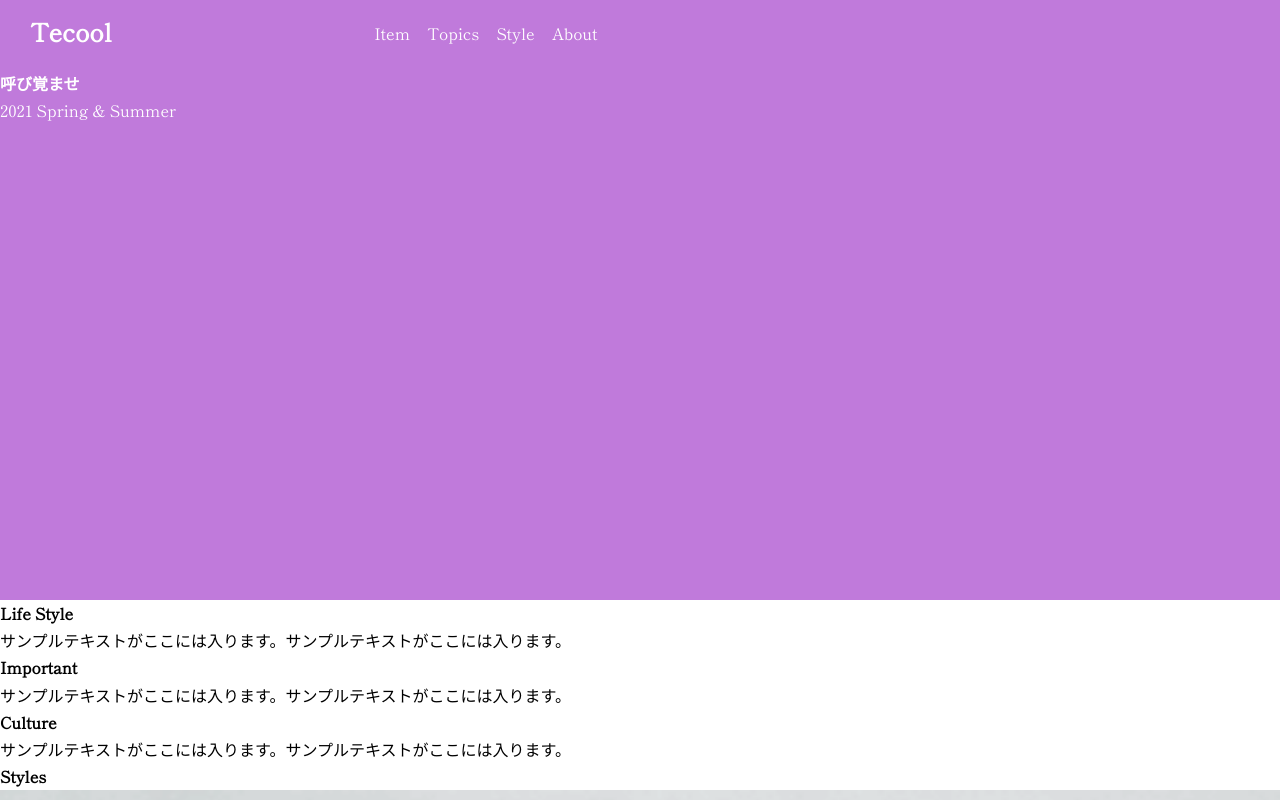
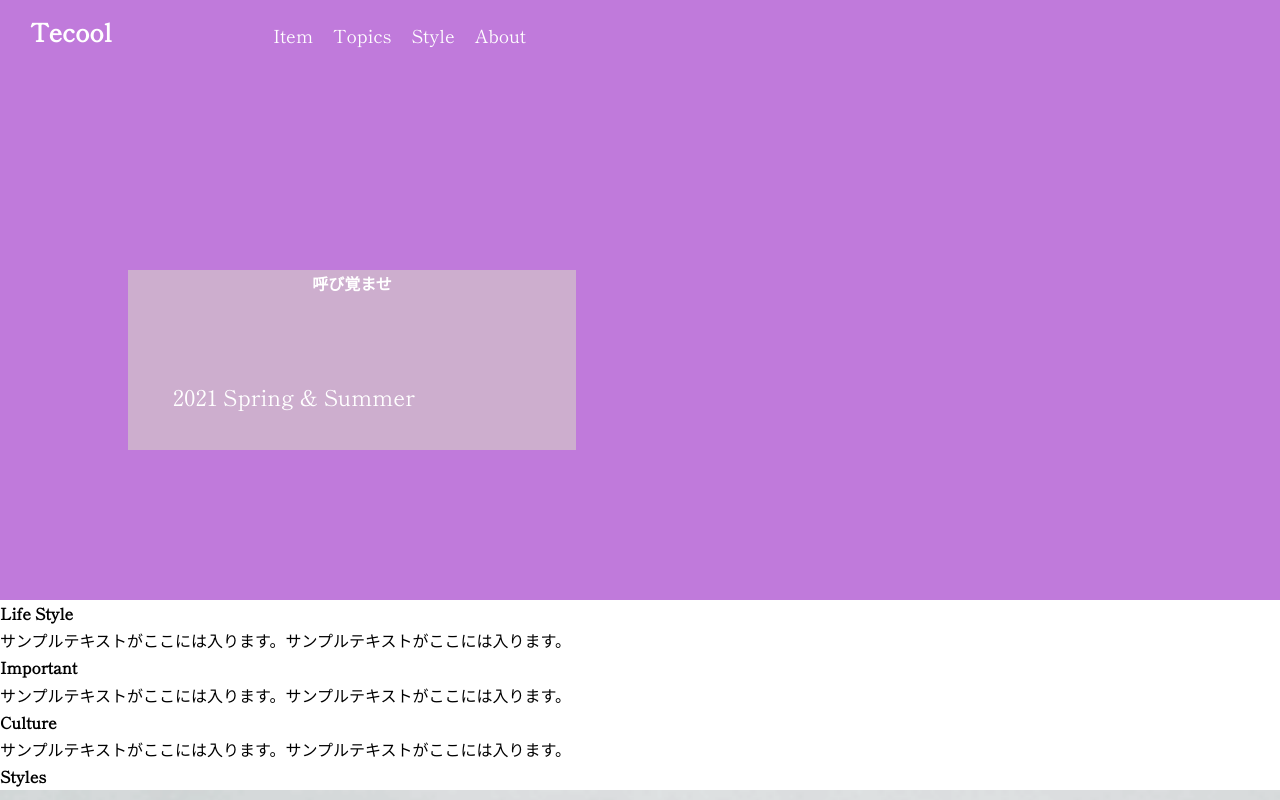
Before and after one commit to Niimura001/homework_2021.10.12, a plain HTML site: page homework_2021.10.12/index.html in a window 1280 px wide. Shown: the top 800 px of the page. Drawn offline with Linux system fonts and the light colour scheme.

Commit message:
Add files via upload

```diff
--- a/homework_2021.10.12/css/style.css
+++ b/homework_2021.10.12/css/style.css
@@ -25,6 +25,7 @@ img {
   background-color: rgb(192, 122, 219);
   height: 600px;
   color: #fff;
+  position: relative;
   /*background: url(../img/firstview.png)no-repeat;
   background-size: cover;
   background-position: center right;*/
@@ -38,11 +39,28 @@ img {
 }
 .header-ttl {
   font-size: 25px;
+  margin-right: 20px;
 }
 .header-nav-list {
   display: flex;
 }
 .header-nav-item {
-  padding-right: 10%;
+  padding-right: 20px;
   padding-top: 10px;
+  font-size: 18px;
 }
+.firstview-ttl {
+  position: absolute;
+  height: 30%;
+  width: 35%;
+  top: 45%;
+  left: 10%;
+  background-color: rgb(205, 174, 206);
+  text-align: center;
+}
+.firstview-ttl-sub {
+  position: absolute;
+  top: 60%;
+  left: 10%;
+  font-size: 22px;
+}
```
